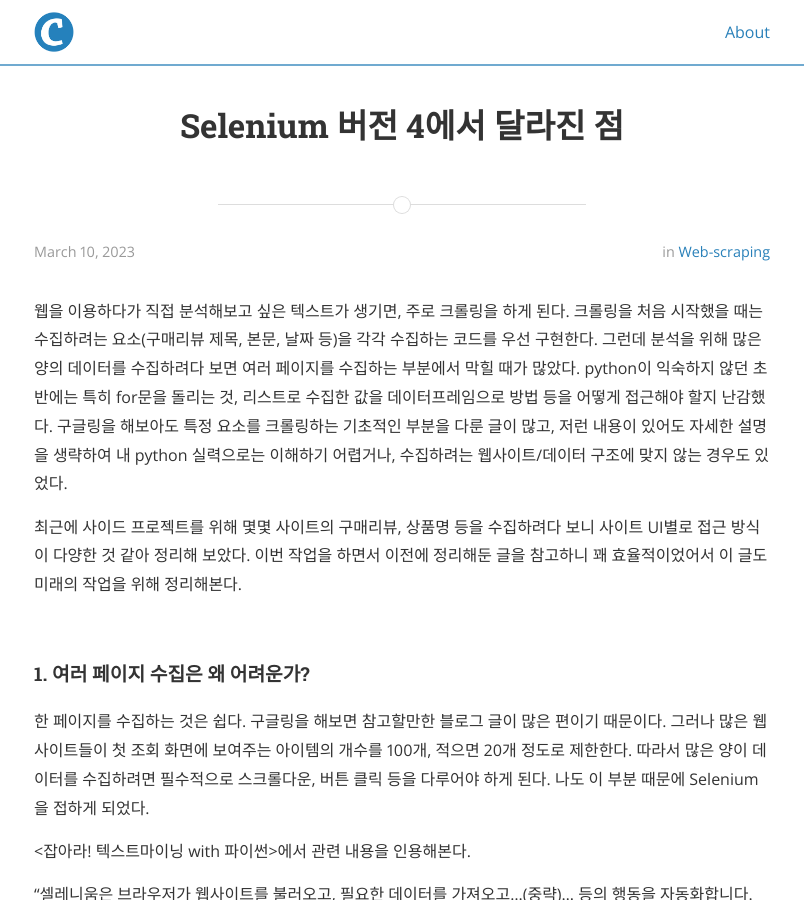
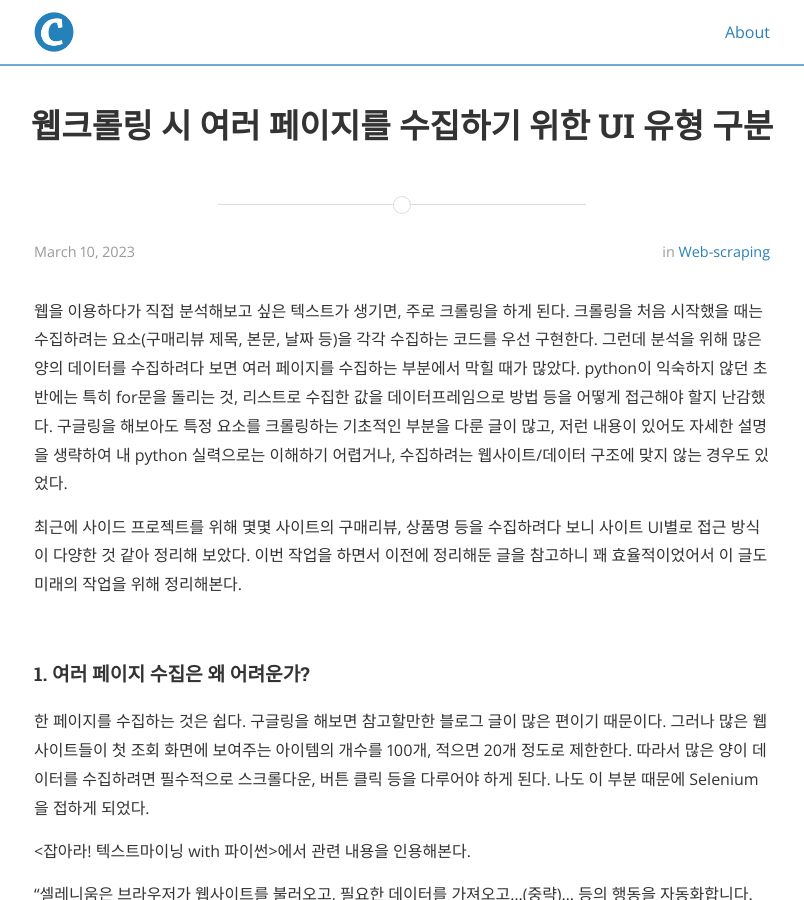
Before and after one commit to JessyMin/jessymin.github.io, a Jekyll site: the page built from _posts/2023-02-20-web-scraping-multiple-pages.md, in a window 1280 px wide and 900 px high. Shown: the whole window, without its empty margins (238-1042 px from the left). Built offline with Jekyll 4.4.1, drawn with Linux system fonts in a browser that asks for light colours; nearby versions of some CDN libraries.

Commit message:
[edit] title

```diff
--- a/_posts/2023-02-20-web-scraping-multiple-pages.md
+++ b/_posts/2023-02-20-web-scraping-multiple-pages.md
@@ -1,7 +1,7 @@
 ---
 layout: post
 comments : true
-title : "Selenium 버전 4에서 달라진 점"
+title : "웹크롤링 시 여러 페이지를 수집하기 위한 UI 유형 구분"
 date : 2023-03-10
 category : 'web-scraping'
 published: true
```
